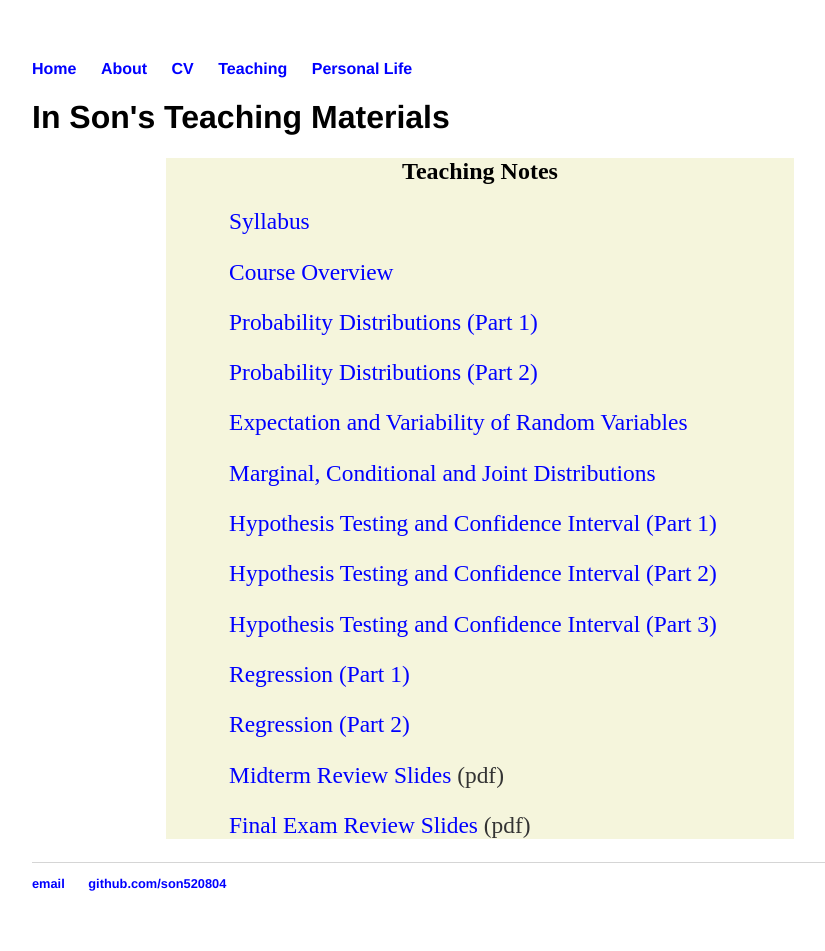
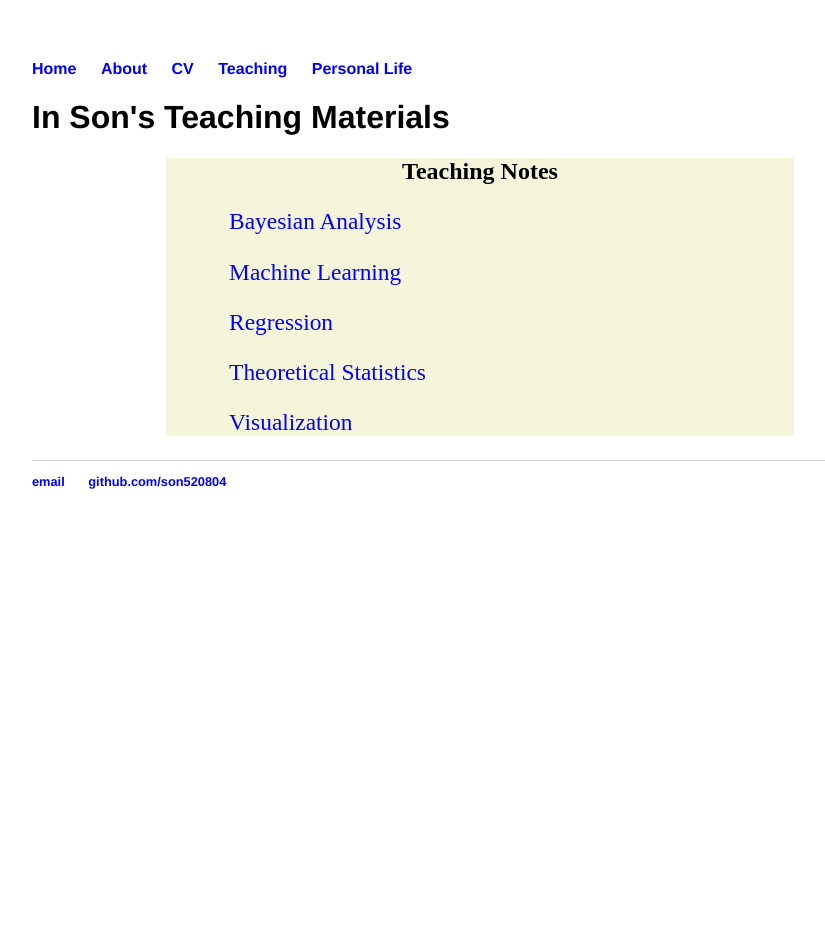
Before and after one commit to son520804/son520804.github.io, a Jekyll site: the page built from Teaching/index.html, in a window 1280 px wide. Shown: the whole page, without its empty margins (160-985 px from the left). Built offline with Jekyll 4.4.1, drawn with Linux system fonts in a browser that asks for light colours; after the commit the page ends 900 px from its top, so only the background shows below that.

Commit message:
Update index.html

```diff
--- a/Teaching/index.html
+++ b/Teaching/index.html
@@ -9,19 +9,11 @@ title: In Son's Teaching Materials
 <h2 id="course-materials">Teaching Notes</h2>
 <div style="text-align: left; margin-left: 10%; margin-right: 10%; line-height: 0.5">
   <font size = "4pt">
-<p><a href="./Syllabus.html">Syllabus</a></p>
-<p><a href="./Course_Overview.html">Course Overview</a></p>
-<p><a href="./Twenty-first_Class_Note.html">Probability Distributions (Part 1)</a></p>
-<p><a href="./Twenty-first_Class_Note.html">Probability Distributions (Part 2)</a></p>
-<p><a href="./Twenty-first_Class_Note.html">Expectation and Variability of Random Variables</a></p>
-<p><a href="./Twenty-first_Class_Note.html">Marginal, Conditional and Joint Distributions </a></p>
-<p><a href="./Twenty-first_Class_Note.html">Hypothesis Testing and Confidence Interval (Part 1)</a></p>
-<p><a href="./Twenty-first_Class_Note.html">Hypothesis Testing and Confidence Interval (Part 2)</a></p>
-<p><a href="./Twenty-first_Class_Note.html">Hypothesis Testing and Confidence Interval (Part 3)</a></p>
-<p><a href="./Twenty-first_Class_Note.html">Regression (Part 1)</a></p>
-<p><a href="./Twenty-first_Class_Note.html">Regression (Part 2)</a></p>
-<p><a href="./FinalExam_solutions.pdf">Midterm Review Slides</a> (pdf)</p>
-<p><a href="./FinalExam_solutions.pdf">Final Exam Review Slides</a> (pdf)</p>
+<p><a href="./Bayesian Analysis">Bayesian Analysis</a></p>
+<p><a href="./Machine Learning">Machine Learning</a></p>
+<p><a href="./Regression and Linear Models">Regression</a></p>
+<p><a href="./Theoretical Statistics"> Theoretical Statistics</a></p>
+<p><a href="./Visualization"> Visualization</a></p>
     </font>
 </div>
 </div>
```
